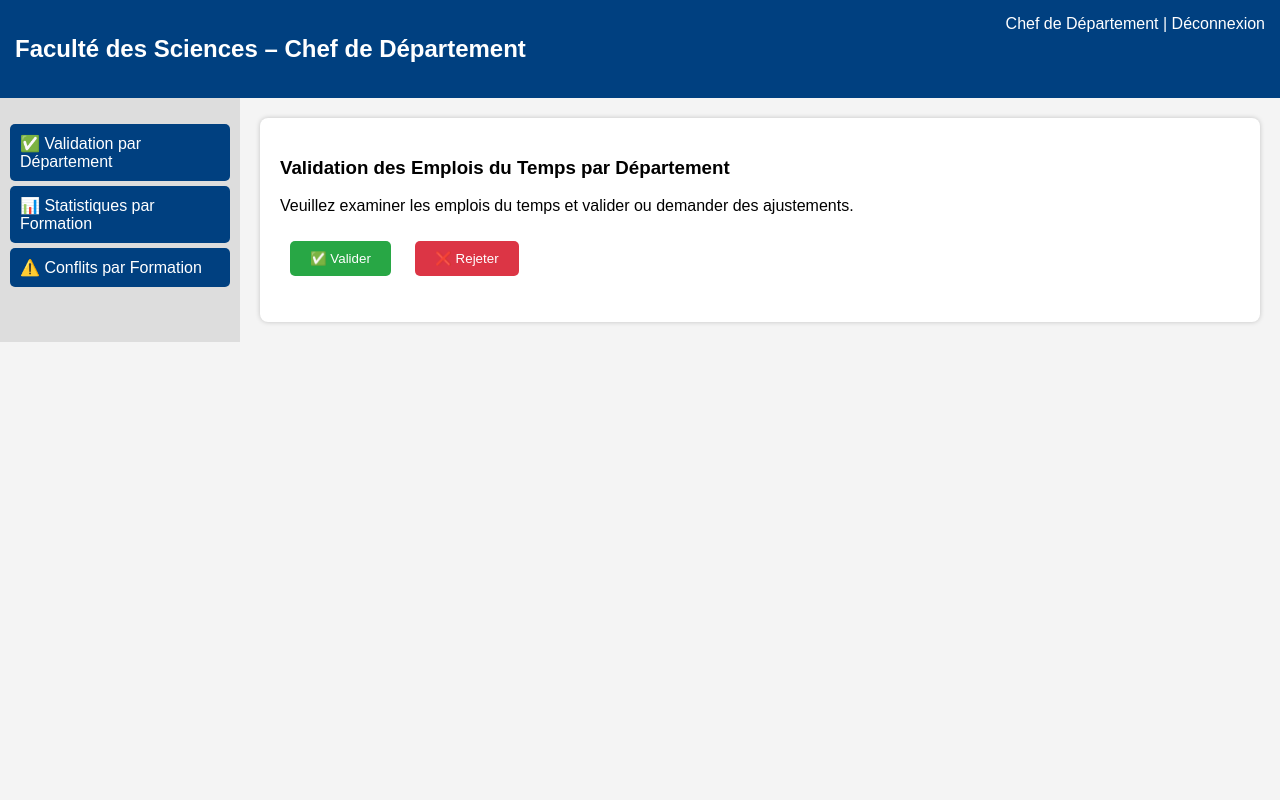
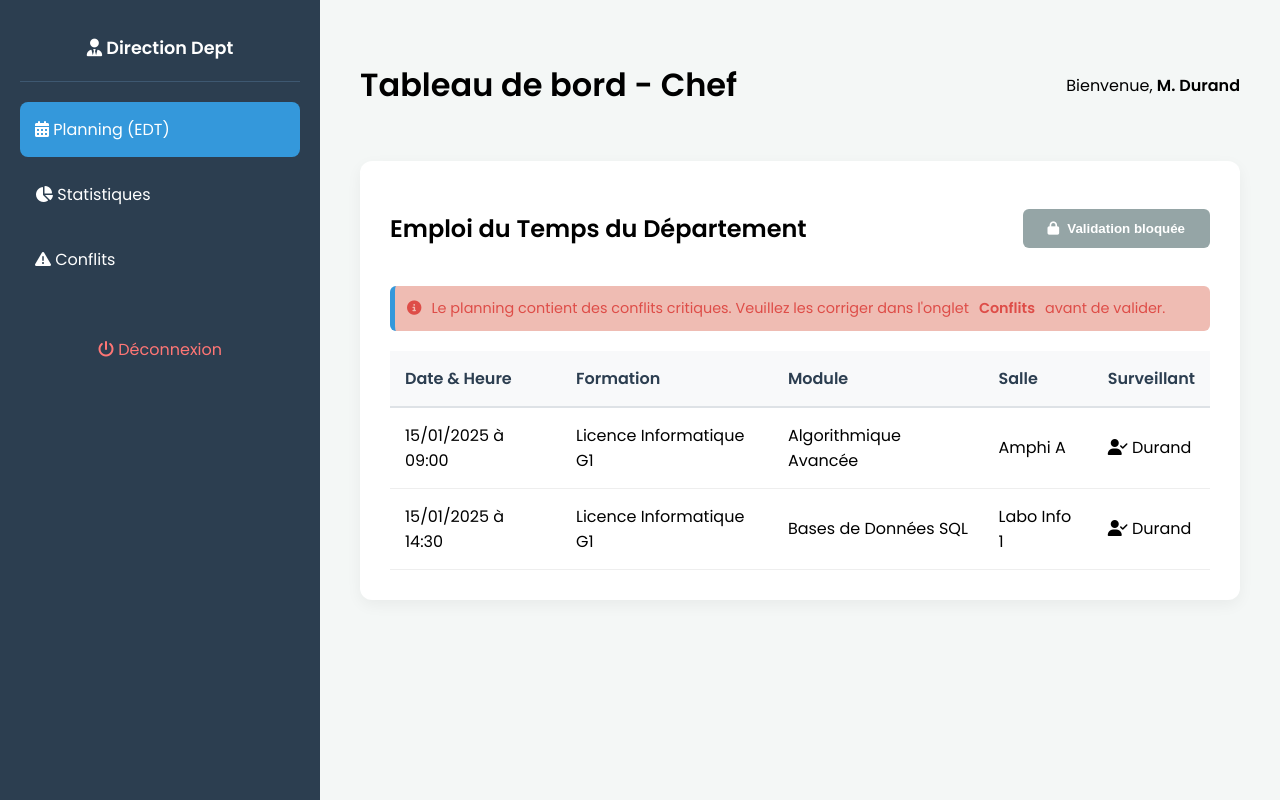
Before and after one commit to wassilakez/projet_edt_examens, a PHP site: page /chefdepartement/chef.php in a window 1280 px wide. Run offline with PHP 8.4, Linux system fonts and the light colour scheme; a user stored in the database is signed in; data comes from the database, SQL or seed files in the repository.

Commit message:
mise a jour pour chef departement

```diff
--- a/chefdepartement/chef.html
+++ b/chefdepartement/chef.html
@@ -2,95 +2,179 @@
 <html lang="fr">
 <head>
     <meta charset="UTF-8">
-  <title>Plateforme Examens – Chef de Département</title>
+    <title>Espace Chef de Département</title>
+    <link href="https://fonts.googleapis.com/css2?family=Poppins:wght@300;400;600&display=swap" rel="stylesheet">
+    <link rel="stylesheet" href="https://cdnjs.cloudflare.com/ajax/libs/font-awesome/6.4.0/css/all.min.css">
     <style>
-    body { font-family: Arial, sans-serif; margin:0; background:#f4f4f4; }
-    header { background:#004080; color:white; padding:15px; display:flex; justify-content:space-between; }
-    .container { display:flex; }
-    aside { width:220px; background:#ddd; padding:10px; }
-    aside ul { list-style:none; padding:0; }
-    aside li { padding:10px; margin:5px 0; background:#004080; color:white; cursor:pointer; border-radius:5px; }
-    aside li:hover { background:#0066cc; }
-    main { flex:1; padding:20px; }
-    section { display:none; background:white; padding:20px; border-radius:8px; box-shadow:0 0 5px rgba(0,0,0,0.2); }
-    section.active { display:block; }
-    table { width:100%; border-collapse:collapse; margin-top:15px; }
-    th, td { border:1px solid #ccc; padding:8px; text-align:center; }
-    .actions button { margin:10px; padding:10px 20px; border:none; border-radius:5px; cursor:pointer; }
-    .btn-validate { background:#28a745; color:white; }
-    .btn-reject { background:#dc3545; color:white; }
+        :root { --primary: #2c3e50; --accent: #3498db; --danger: #e74c3c; --success: #2ecc71; --bg: #f4f7f6; }
+        body { font-family: 'Poppins', sans-serif; background: var(--bg); display: flex; margin: 0; min-height: 100vh; }
+
+        /* Sidebar */
+        aside { width: 280px; background: var(--primary); color: white; padding: 20px; flex-shrink: 0; }
+        aside h2 { font-size: 1.1rem; text-align: center; padding-bottom: 20px; border-bottom: 1px solid #3e5871; }
+        aside ul { list-style: none; margin-top: 20px; padding: 0; }
+        aside li { padding: 15px; cursor: pointer; border-radius: 8px; margin-bottom: 10px; transition: 0.3s; }
+        aside li:hover, aside li.active { background: var(--accent); }
+
+        /* Main */
+        main { flex: 1; padding: 40px; overflow-y: auto; }
+        header { display: flex; justify-content: space-between; align-items: center; margin-bottom: 30px; }
+        section { display: none; background: white; padding: 30px; border-radius: 12px; box-shadow: 0 5px 15px rgba(0,0,0,0.05); }
+        section.active { display: block; animation: fadeIn 0.4s; }
+
+        table { width: 100%; border-collapse: collapse; margin-top: 20px; }
+        th { background: #f8f9fa; padding: 15px; text-align: left; color: var(--primary); border-bottom: 2px solid #dee2e6; }
+        td { padding: 15px; border-bottom: 1px solid #eee; }
+
+        .alert { padding: 12px; border-radius: 6px; font-size: 0.9rem; font-weight: 500; margin-bottom: 10px; display: flex; align-items: center; gap: 10px; }
+        .alert-danger { background: #fee2e2; color: var(--danger); border-left: 5px solid var(--danger); }
+        .alert-info { background: #efbcb3; color: #de4d48; border-left: 5px solid var(--accent); }
+
+        .btn-valider { color: white; border: none; padding: 12px 25px; border-radius: 6px; cursor: pointer; font-weight: 600; transition: 0.3s; display: flex; align-items: center; gap: 8px; }
+        .btn-success { background: var(--success); }
+        .btn-disabled { background: #95a5a6; cursor: not-allowed; }
+
+        @keyframes fadeIn { from { opacity: 0; } to { opacity: 1; } }
     </style>
 </head>
 <body>
 
+    <aside>
+        <h2><i class="fas fa-user-tie"></i> Direction Dept</h2>
+        <ul>
+            <li class="active" onclick="tab('planning', this)"><i class="fas fa-calendar-alt"></i> Planning (EDT)</li>
+            <li onclick="tab('stats', this)"><i class="fas fa-chart-pie"></i> Statistiques</li>
+            <li onclick="tab('conflits', this)"><i class="fas fa-exclamation-triangle"></i> Conflits</li>
+        </ul>
+        <div style="margin-top: 50px; text-align: center;">
+            <a href="../logout.php" style="color: #ff7675; text-decoration: none;"><i class="fas fa-power-off"></i> Déconnexion</a>
+        </div>
+    </aside>
+
+    <main>
         <header>
-  <h2>Faculté des Sciences – Chef de Département</h2>
-  <div class="profile">Chef de Département | Déconnexion</div>
+            <h1>Tableau de bord - Chef</h1>
+            <span>Bienvenue, <strong>M. <?php echo htmlspecialchars($nom_chef); ?></strong></span>
         </header>
 
-<div class="container">
+        <?php
+            $surcharges_list = array_filter($stats, function($s) { return $s['nb_etudiants'] > 20; });
+            $bloquer = !empty($conflits_dates) || !empty($conflits_profs) || !empty($surcharges_list);
+        ?>
 
-  <!-- MENU LATERAL -->
-  <aside>
-    <ul>
-      <li onclick="showSection('validation')">✅ Validation par Département</li>
-      <li onclick="showSection('statistiques')">📊 Statistiques par Formation</li>
-      <li onclick="showSection('conflits')">⚠️ Conflits par Formation</li>
-    </ul>
-  </aside>
+        <section id="planning" class="active">
+            <div style="display: flex; justify-content: space-between; align-items: center; margin-bottom: 20px;">
+                <h2>Emploi du Temps du Département</h2>
 
-  <!-- CONTENU PRINCIPAL -->
-  <main>
+                <button class="btn-valider <?php echo $bloquer ? 'btn-disabled' : 'btn-success'; ?>"
+                        <?php echo $bloquer ? 'disabled' : 'onclick="validerEDT()"'; ?>>
+                    <i class="fas <?php echo $bloquer ? 'fa-lock' : 'fa-check-double'; ?>"></i>
+                    <?php echo $bloquer ? "Validation bloquée" : "Valider l'EDT"; ?>
+                </button>
+            </div>
 
-    <!-- VALIDATION PAR DÉPARTEMENT -->
-    <section id="validation" class="page-section active">
-      <h3>Validation des Emplois du Temps par Département</h3>
-      <p>Veuillez examiner les emplois du temps et valider ou demander des ajustements.</p>
-      <div class="actions">
-        <button class="btn-validate" onclick="validateEDT()">✅ Valider</button>
-        <button class="btn-reject" onclick="rejectEDT()">❌ Rejeter</button>
+            <?php if($bloquer): ?>
+                <div class="alert alert-info">
+                    <i class="fas fa-info-circle"></i>
+                    Le planning contient des conflits critiques. Veuillez les corriger dans l'onglet <strong>Conflits</strong> avant de valider.
                 </div>
-      <p id="resultValidation"></p>
-    </section>
+            <?php endif; ?>
 
-    <!-- STATISTIQUES PAR FORMATION -->
-    <section id="statistiques" class="page-section">
-      <h3>Statistiques des Formations</h3>
             <table>
-        <tr><th>Formation</th><th>Nombre d'Étudiants</th><th>Taux de Réussite</th></tr>
-        <tr><td>Informatique</td><td>800</td><td>85%</td></tr>
-        <tr><td>Mathématiques</td><td>600</td><td>90%</td></tr>
-        <tr><td>Physique</td><td>500</td><td>78%</td></tr>
-        <!-- Ajouter plus de formations si nécessaire -->
+                <thead>
+                    <tr><th>Date & Heure</th><th>Formation</th><th>Module</th><th>Salle</th><th>Surveillant</th></tr>
+                </thead>
+                <tbody>
+                    <?php foreach($exams as $e): ?>
+                    <tr>
+                        <td>
+                            <?php
+                                echo date('d/m/Y', strtotime($e['date_examen'])) . " à " .
+                                     date('H:i', strtotime($e['heure_debut']));
+                            ?>
+                        </td>
+                        <td><?php echo htmlspecialchars($e['formation_nom']); ?></td>
+                        <td><?php echo htmlspecialchars($e['module_nom']); ?></td>
+                        <td><?php echo htmlspecialchars($e['salle_nom']); ?></td>
+                        <td><i class="fas fa-user-check"></i> <?php echo htmlspecialchars($e['prof_nom']); ?></td>
+                    </tr>
+                    <?php endforeach; ?>
+                </tbody>
             </table>
         </section>
 
-    <!-- CONFLITS PAR FORMATION -->
-    <section id="conflits" class="page-section">
-      <h3>Conflits Détectés par Formation</h3>
+        <section id="stats">
+            <h2>Indicateurs par Formation (KPIs)</h2>
             <table>
-        <tr><th>Formation</th><th>Conflits</th><th>Statut</th></tr>
-        <tr><td>Informatique</td><td>3</td><td>À traiter</td></tr>
-        <tr><td>Mathématiques</td><td>2</td><td>Résolu</td></tr>
-        <tr><td>Physique</td><td>1</td><td>À traiter</td></tr>
+                <thead>
+                    <tr><th>Nom Formation</th><th>Nb Modules</th><th>Étudiants Inscrits</th></tr>
+                </thead>
+                <tbody>
+                    <?php foreach($stats as $s): ?>
+                    <tr>
+                        <td><?php echo htmlspecialchars($s['nom']); ?></td>
+                        <td><?php echo $s['nb_modules']; ?> modules</td>
+                        <td>
+                            <strong style="<?php echo ($s['nb_etudiants'] > 20) ? 'color:var(--danger);' : ''; ?>">
+                                <?php echo $s['nb_etudiants']; ?>
+                            </strong> inscrits
+                        </td>
+                    </tr>
+                    <?php endforeach; ?>
+                </tbody>
             </table>
         </section>
 
+        <section id="conflits">
+            <h2><i class="fas fa-shield-virus"></i> Analyse des Contraintes Critiques</h2>
+
+            <?php if(!$bloquer): ?>
+                <div style="background: #e8f5e9; color: #2e7d32; padding: 30px; border-radius: 10px; text-align: center;">
+                    <i class="fas fa-check-circle fa-4x"></i>
+                    <p style="font-size: 1.2rem; margin-top: 15px;"><strong>Tout est conforme !</strong></p>
+                    <p>Le planning respecte les limites de salles (20), d'étudiants (1/jour) et de profs (3/jour).</p>
+                </div>
+            <?php else: ?>
+
+                <?php foreach($conflits_dates as $cd): ?>
+                    <div class="alert alert-danger">
+                        <i class="fas fa-user-graduate"></i>
+                        <strong>Conflit Étudiant :</strong> La formation <u><?php echo htmlspecialchars($cd['formation_nom']); ?></u> a <?php echo $cd['nb_examens_jour']; ?> examens le <?php echo date('d/m/Y', strtotime($cd['date_examen'])); ?>.
+                    </div>
+                <?php endforeach; ?>
+
+                <?php foreach($conflits_profs as $cp): ?>
+                    <div class="alert alert-danger">
+                        <i class="fas fa-chalkboard-teacher"></i>
+                        <strong>Conflit Professeur :</strong> M. <?php echo htmlspecialchars($cp['prof_nom']); ?> surveille <?php echo $cp['nb_surveillances']; ?> examens le <?php echo date('d/m/Y', strtotime($cp['date_examen'])); ?> (Max 3).
+                    </div>
+                <?php endforeach; ?>
+
+                <?php foreach($surcharges_list as $s): ?>
+                    <div class="alert alert-danger">
+                        <i class="fas fa-users"></i>
+                        <strong>Surcharge Salle :</strong> La formation <u><?php echo htmlspecialchars($s['nom']); ?></u> compte <?php echo $s['nb_etudiants']; ?> étudiants (Limite : 20 par salle).
+                    </div>
+                <?php endforeach; ?>
+
+            <?php endif; ?>
+        </section>
     </main>
-</div>
 
     <script>
-  function showSection(id) {
-    document.querySelectorAll("section").forEach(sec => sec.classList.remove("active"));
-    document.getElementById(id).classList.add("active");
+        function tab(id, el) {
+            document.querySelectorAll('section').forEach(s => s.classList.remove('active'));
+            document.querySelectorAll('aside li').forEach(l => l.classList.remove('active'));
+            document.getElementById(id).classList.add('active');
+            el.classList.add('active');
         }
-  function validateEDT() {
-    document.getElementById("resultValidation").innerHTML = "✅ Emploi du temps validé.";
+
+        function validerEDT() {
+            if(confirm("Confirmez-vous la validation de l'emploi du temps pour votre département ?")) {
+                alert("Validation enregistrée ! L'EDT est désormais officiel.");
+                // Optionnel : redirection ou appel AJAX ici
             }
-  function rejectEDT() {
-    document.getElementById("resultValidation").innerHTML = "❌ Emploi du temps rejeté.";
         }
     </script>
-
 </body>
 </html>
--- a/chefdepartement/chef.php
+++ b/chefdepartement/chef.php
@@ -1,24 +1,71 @@
 <?php
-ini_set('display_errors', 1);
-error_reporting(E_ALL);
 session_start();
 require_once('../includes/connect.php');
 
-// Vérifie si l'utilisateur est un chef de département
-if (!isset($_SESSION['role']) || $_SESSION['role'] !== 'chef_departement') {
-    header("Location: ../login.php?role=chef_departement");
+// Sécurité : Vérification du rôle
+if (!isset($_SESSION['role']) || $_SESSION['role'] !== 'chef_dep') {
+    header("Location: ../index.php");
     exit();
 }
 
-$username = $_SESSION['username'];
+$dept_id = $_SESSION['dept_id'];
+$nom_chef = $_SESSION['nom'];
 
-// Exemple de données fictives pour les formations (à remplacer par une requête SQL réelle)
-$formations = [
-    ['nom' => 'Informatique', 'etudiants' => 800, 'taux_reussite' => '85%'],
-    ['nom' => 'Mathématiques', 'etudiants' => 600, 'taux_reussite' => '90%'],
-    ['nom' => 'Physique', 'etudiants' => 500, 'taux_reussite' => '78%']
-];
+try {
+    // 1. RÉCUPÉRER LE PLANNING (EDT) DU DÉPARTEMENT
+    // On récupère date_examen et heure_debut séparément pour éviter les erreurs d'affichage
+    $query_planning = "SELECT e.date_examen, e.heure_debut, m.nom as module_nom, f.nom as formation_nom,
+                              l.nom as salle_nom, p.nom as prof_nom
+                       FROM examens e
+                       JOIN modules m ON e.module_id = m.id
+                       JOIN formations f ON m.formation_id = f.id
+                       JOIN lieu_examen l ON e.salle_id = l.id
+                       JOIN utilisateurs p ON e.prof_id = p.id
+                       WHERE f.dept_id = ?
+                       ORDER BY e.date_examen, e.heure_debut ASC";
+    $stmt_p = $pdo->prepare($query_planning);
+    $stmt_p->execute([$dept_id]);
+    $exams = $stmt_p->fetchAll(PDO::FETCH_ASSOC);
 
-// Inclure le fichier HTML
+    // 2. RÉCUPÉRER LES STATISTIQUES ET DÉTECTER LA SURCHARGE (MAX 20 ÉTUDIANTS)
+    // Cette requête compte les étudiants par formation pour vérifier la limite de capacité
+    $query_stats = "SELECT f.nom, f.nb_modules, COUNT(u.id) as nb_etudiants
+                    FROM formations f
+                    LEFT JOIN utilisateurs u ON f.id = u.formation_id
+                    WHERE f.dept_id = ?
+                    GROUP BY f.id";
+    $stmt_s = $pdo->prepare($query_stats);
+    $stmt_s->execute([$dept_id]);
+    $stats = $stmt_s->fetchAll(PDO::FETCH_ASSOC);
+
+    // 3. CONFLIT ÉTUDIANT : PLUS D'UN EXAMEN PAR JOUR
+    // On vérifie si une formation a plusieurs examens à la même date
+    $query_conflit_date = "SELECT e.date_examen, f.nom as formation_nom, COUNT(*) as nb_examens_jour
+                           FROM examens e
+                           JOIN modules m ON e.module_id = m.id
+                           JOIN formations f ON m.formation_id = f.id
+                           WHERE f.dept_id = ?
+                           GROUP BY e.date_examen, f.id
+                           HAVING nb_examens_jour > 1";
+    $stmt_cd = $pdo->prepare($query_conflit_date);
+    $stmt_cd->execute([$dept_id]);
+    $conflits_dates = $stmt_cd->fetchAll(PDO::FETCH_ASSOC);
+
+    // 4. CONFLIT ENSEIGNANT : PLUS DE 3 SURVEILLANCES PAR JOUR
+    // On vérifie la charge des professeurs du département pour respecter la limite de 3
+    $query_conflit_prof = "SELECT e.date_examen, p.nom as prof_nom, COUNT(*) as nb_surveillances
+                           FROM examens e
+                           JOIN utilisateurs p ON e.prof_id = p.id
+                           WHERE p.dept_id = ?
+                           GROUP BY e.date_examen, p.id
+                           HAVING nb_surveillances > 3";
+    $stmt_cp = $pdo->prepare($query_conflit_prof);
+    $stmt_cp->execute([$dept_id]);
+    $conflits_profs = $stmt_cp->fetchAll(PDO::FETCH_ASSOC);
+
+} catch (PDOException $e) {
+    die("Erreur base de données : " . $e->getMessage());
+}
+
 include 'chef.html';
 ?>
--- a/index.php
+++ b/index.php
@@ -23,9 +23,13 @@ if (isset($_POST['submit_login'])) {
             $_SESSION['username'] = $user['username'];
             $_SESSION['role'] = $user['role'];
             $_SESSION['nom'] = $user['nom'];
+            $_SESSION['dept_id'] = $user['dept_id'];
 
             switch ($user['role']) {
                 case 'admin': header("Location: admin/gestion.php"); break;
+                case 'chef_dep': // <-- On ajoute ce cas
+ header("Location: chefdepartement/chef.php");
+        break;
                 case 'doyen': header("Location: doyen/stats.php"); break;
                 case 'professeur': header("Location: professeur/planning.php"); break;
                 case 'etudiant': header("Location: etudiant/recherche.php"); break;
```
Lines whose indentation alone changed are shown as unchanged.
